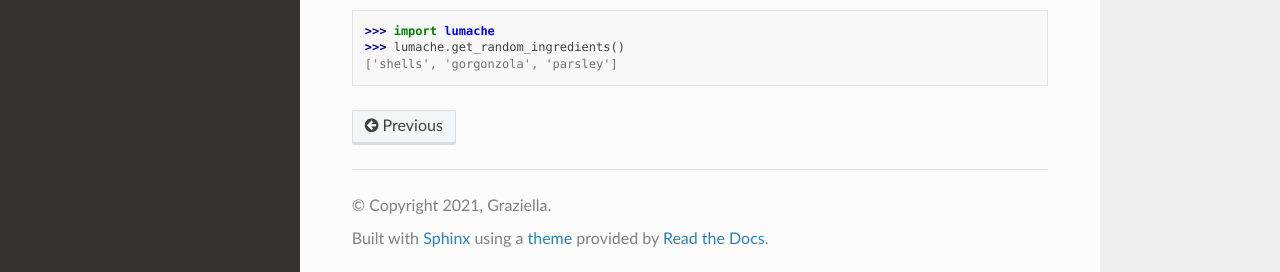
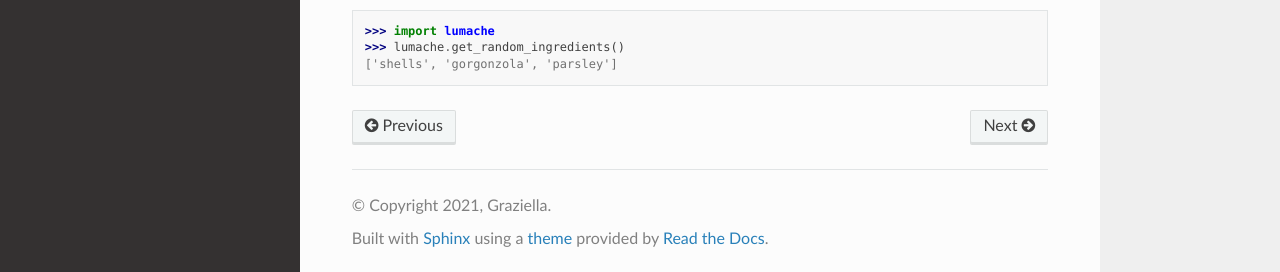
Before and after one commit to tdprice-858/reduced_Pt_MgO, a Sphinx documentation site: the page built from docs/source/usage.rst, in a window 1280 px wide and 1095 px high. Shown: the part 820-1092 px from the top of the window. Built offline with Sphinx 7.4.7 and the Read the Docs theme 2.0.0, drawn with Linux system fonts in a browser that asks for light colours; pages that are not in the unit, such as notebooks, are missing from menus.

```diff
--- a/docs/source/index.rst
+++ b/docs/source/index.rst
@@ -19,4 +19,4 @@ Contents
 .. toctree::
 
    usage
-   Vacancy Study
+   vacancy_study
```
